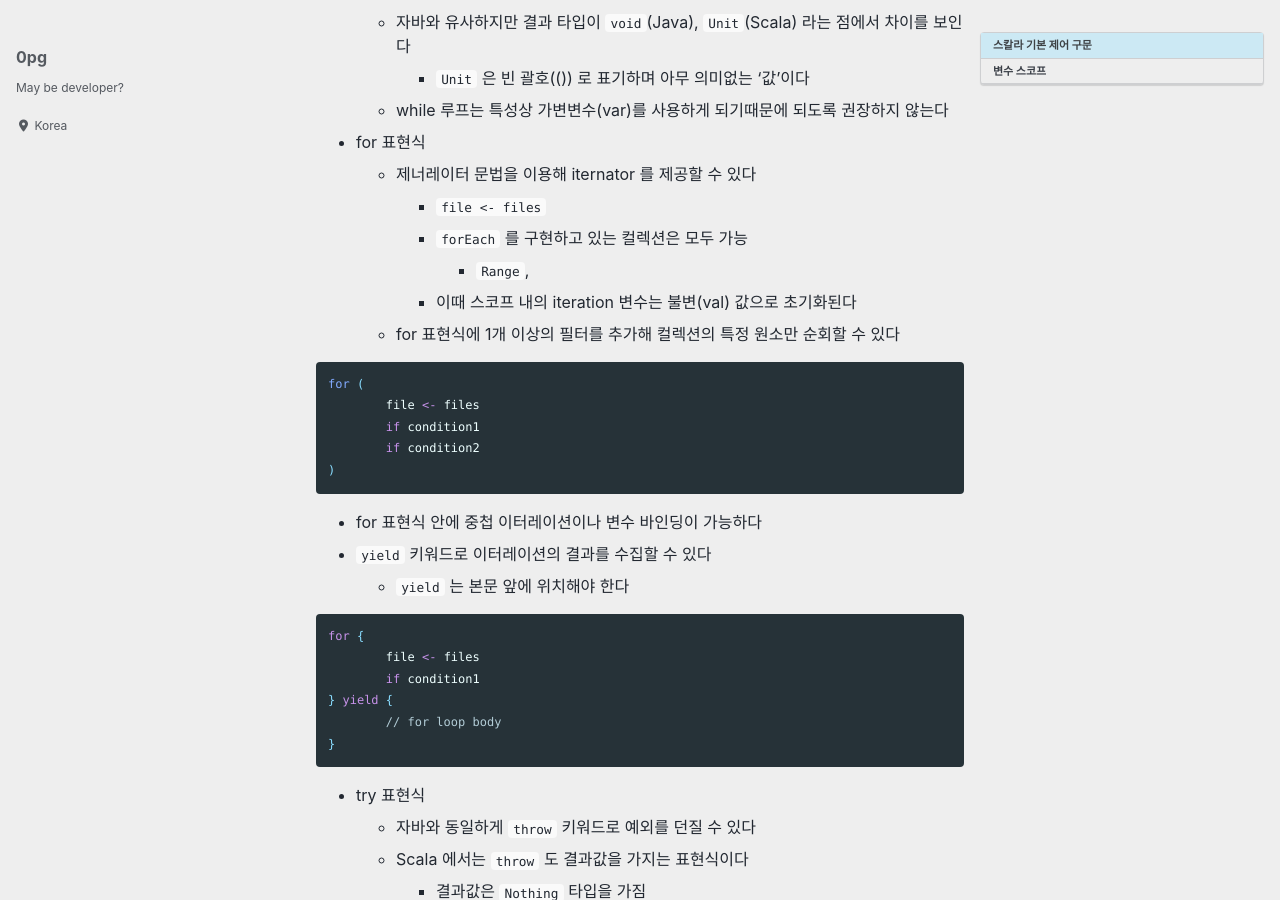
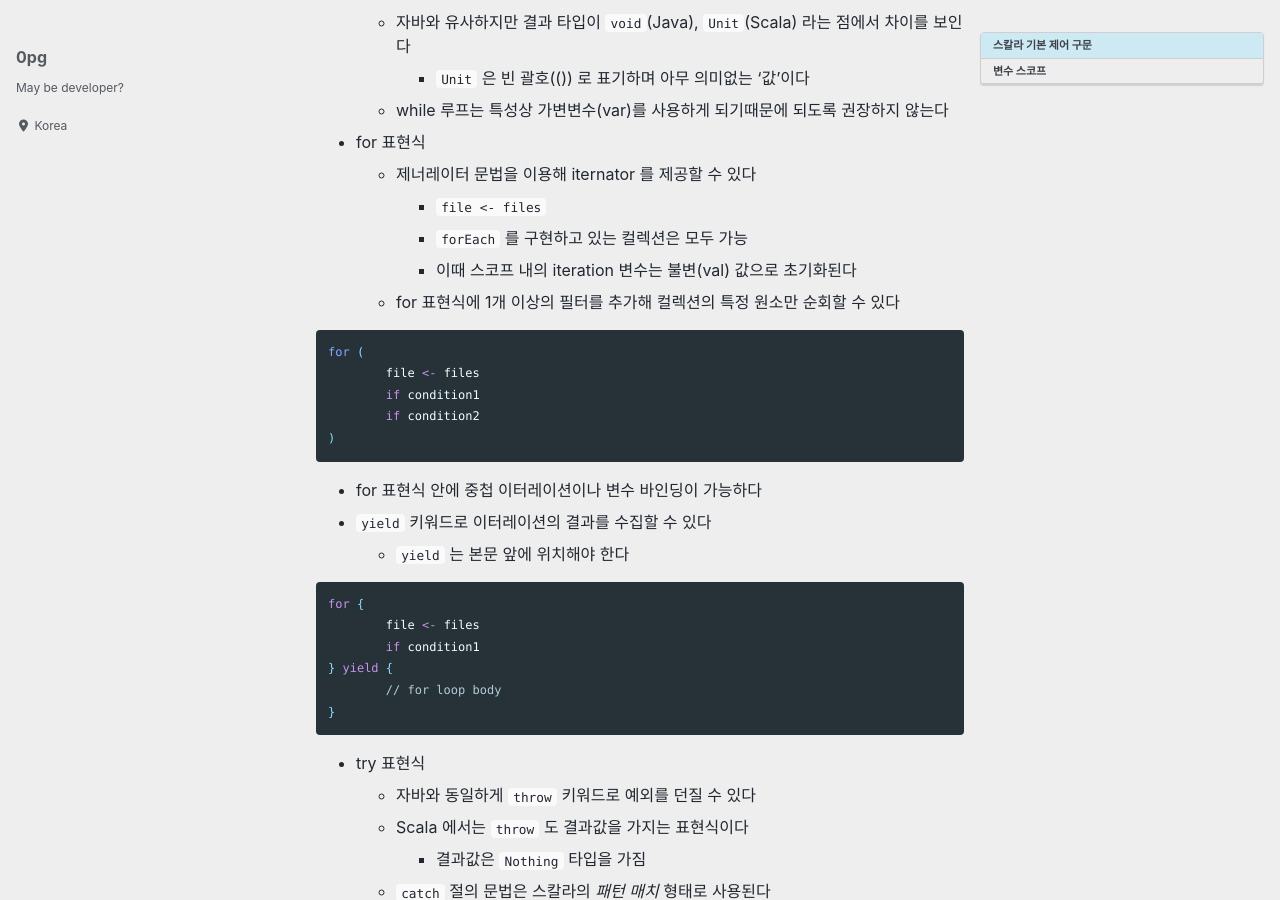
Before and after one commit to 0pg/0pg.github.io, a Jekyll site: the page built from _posts/2020-05-31-Chapter7.md, in a window 1280 px wide and 900 px high, scrolled down 737 px. Built offline with Jekyll 4.4.1, drawn with Linux system fonts in a browser that asks for light colours; cached includes are drawn as plain includes; nearby versions of some CDN libraries.

Commit message:
Fix scala chapter.7 contents

```diff
--- a/_posts/2020-05-31-Chapter7.md
+++ b/_posts/2020-05-31-Chapter7.md
@@ -37,7 +37,6 @@ val filename =
 	* 제너레이터 문법을 이용해 iternator 를 제공할 수 있다
 		* `file <- files`
 		* `forEach` 를 구현하고 있는 컬렉션은 모두 가능
-			* `Range`,
 		* 이때 스코프 내의 iteration 변수는 불변(val) 값으로 초기화된다
 	* for 표현식에 1개 이상의 필터를 추가해 컬렉션의 특정 원소만 순회할 수 있다
 
```
